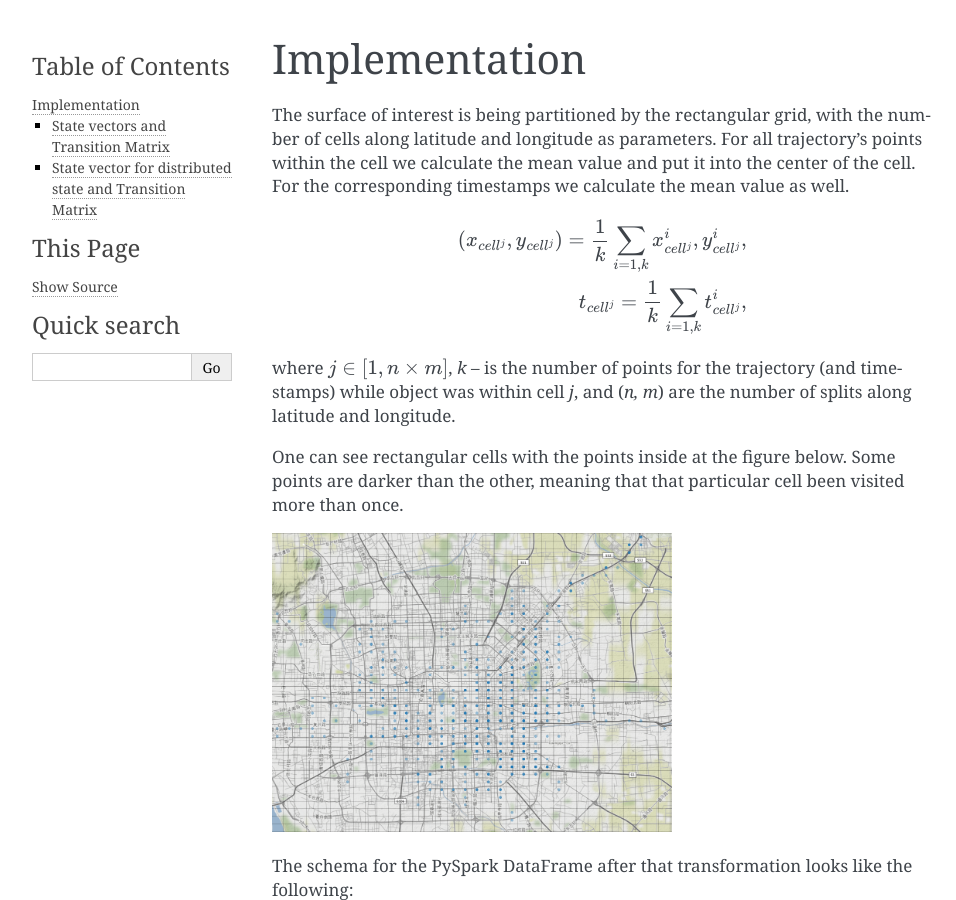
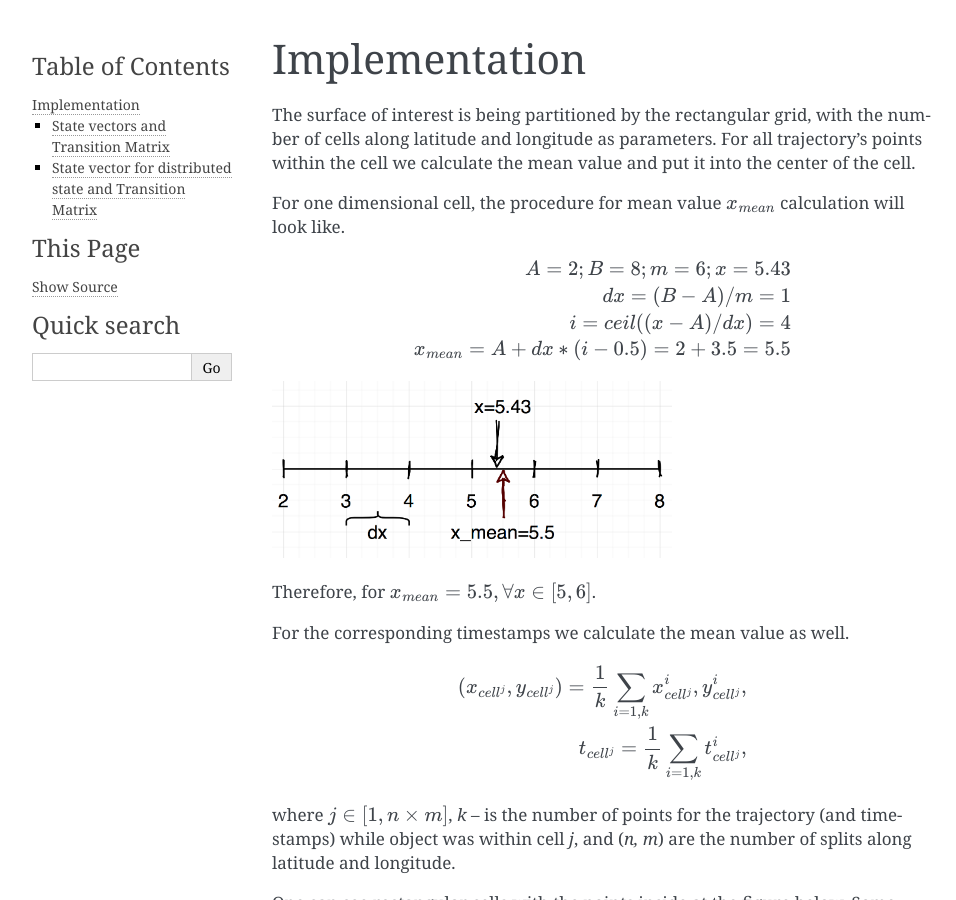
Before and after one commit to raalesir/distributed_trajectories, a Sphinx documentation site: the page built from docs/implementation.rst, in a window 1280 px wide and 900 px high. Shown: the whole window, without its empty margins (148-1104 px from the left). Built offline with Sphinx 7.4.7, drawn with Linux system fonts in a browser that asks for light colours.

Commit message:
added docs

```diff
--- a/docs/implementation.rst
+++ b/docs/implementation.rst
@@ -3,8 +3,28 @@ Implementation
 
 
 
+
 The surface of interest is being partitioned by the rectangular grid, with the number of cells  along latitude and longitude as parameters.
 For all trajectory's points within the cell  we calculate the mean value and put it into  the center of the cell.
+
+For one dimensional cell, the procedure for mean value :math:`x_{mean}` calculation will look like.
+
+.. math::
+    A=2; B=8; m=6; x=5.43
+
+    dx = (B - A)/m =1
+
+    i = ceil((x - A) / dx) = 4
+
+    x_{mean}= A + dx * (i - 0.5) = 2+3.5=5.5
+
+
+..  image:: pics/middlex.png
+  :width: 400
+  :alt: Alternative text
+
+Therefore, for :math:`x_{mean} = 5.5, \forall x\in[5,6]`.
+
 For the corresponding timestamps we calculate the mean value as well.
 
 .. math::
```
Also changed, not shown: docs/pics/middlex.png (added).
